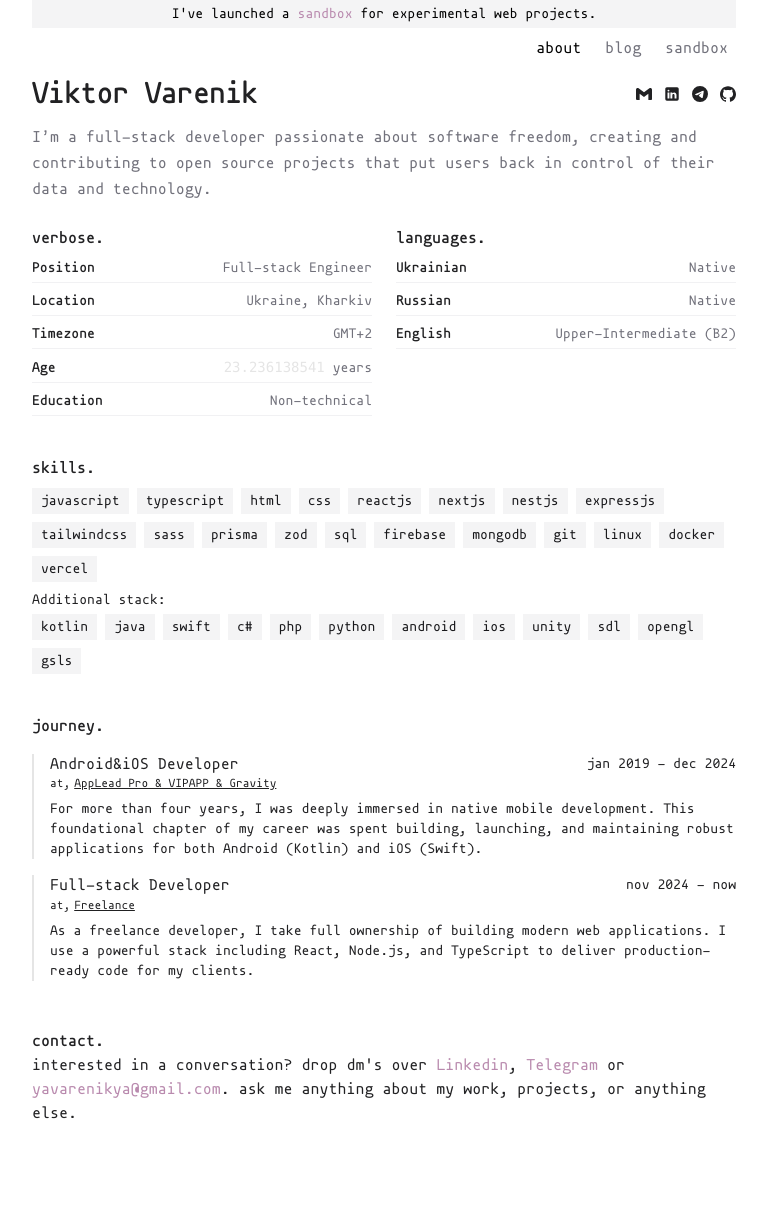
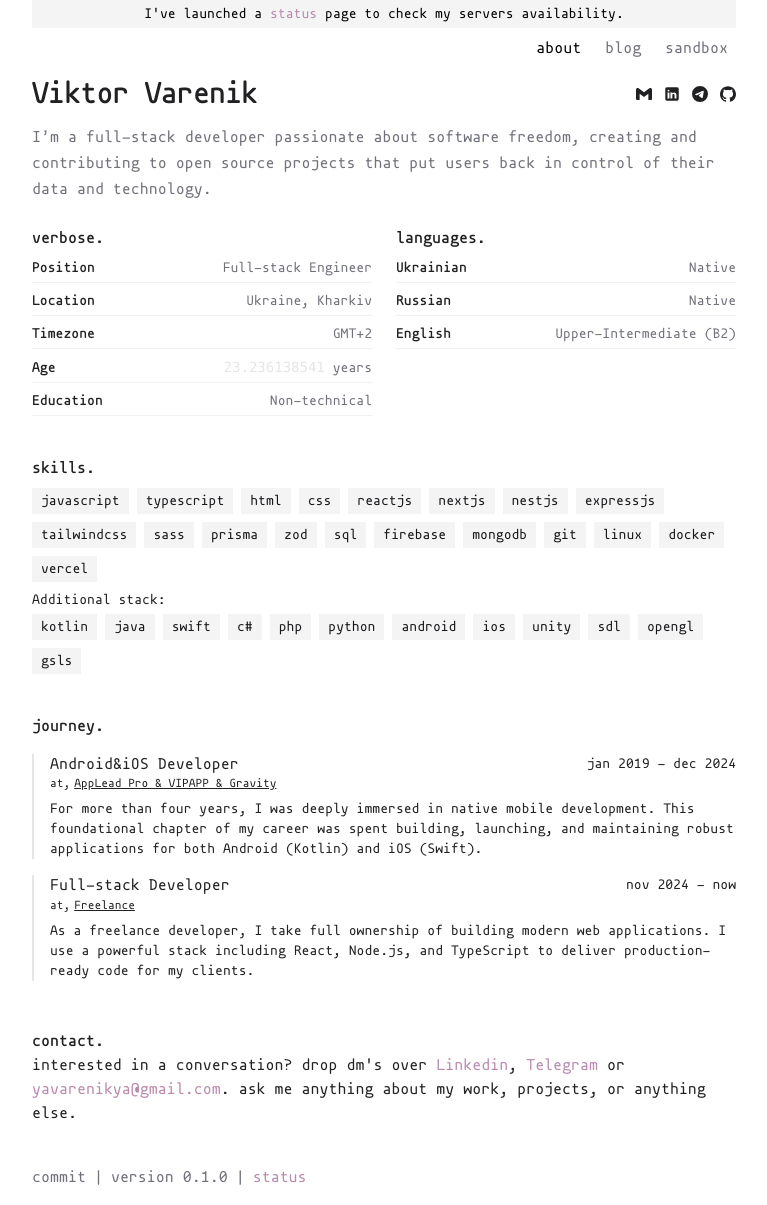
Before and after one commit to kotleni/kotleni.github.io, a Next.js app: page / in a window 1280 px wide. Shown: the whole page, without its empty margins (256-1023 px from the left). Before the commit the page ends 1141 px from the top, so only its background shows below. Built offline with nearby package versions, Linux system fonts and the light colour scheme.

Commit message:
feat: build info + refer to status page

```diff
--- a/next.config.ts
+++ b/next.config.ts
@@ -1,4 +1,11 @@
 import type {NextConfig} from 'next';
+import child_process from 'child_process';
+import * as pkg from './package.json';
+
+const commitHash = child_process
+    .execSync('git log --pretty=format:"%h" -n1')
+    .toString()
+    .trim();
 
 const nextConfig: NextConfig = {
     output: 'export',
@@ -9,6 +16,10 @@ const nextConfig: NextConfig = {
     eslint: {
         ignoreDuringBuilds: true,
     },
+    env: {
+        APP_VERSION: pkg.version,
+        COMMIT_HASH: commitHash,
+    },
 };
 
 export default nextConfig;
--- a/src/app/layout.tsx
+++ b/src/app/layout.tsx
@@ -76,8 +76,8 @@ function RootLayoutContent({
                         >
                             <p className="text-sm">
                                 I've launched a{' '}
-                                <StyledLink href="/sandbox">sandbox</StyledLink>{' '}
-                                for experimental web projects.
+                                <StyledLink href="/status">status</StyledLink>{' '}
+                                page to check my servers availability.
                             </p>
                         </div>
                         <header
--- a/src/app/page.tsx
+++ b/src/app/page.tsx
@@ -247,6 +247,14 @@ export default function BioPage() {
                     . ask me anything about my work, projects, or anything else.
                 </p>
             </section>
+
+            <section className="mt-4">
+                <div className="flex flex-row gap-2 text-muted-foreground">
+                    <p>commit {process.env.COMMIT_HASH}</p>|
+                    <p>version {process.env.APP_VERSION}</p>|
+                    <StyledLink href="/status">status</StyledLink>
+                </div>
+            </section>
         </div>
     );
 }
```
